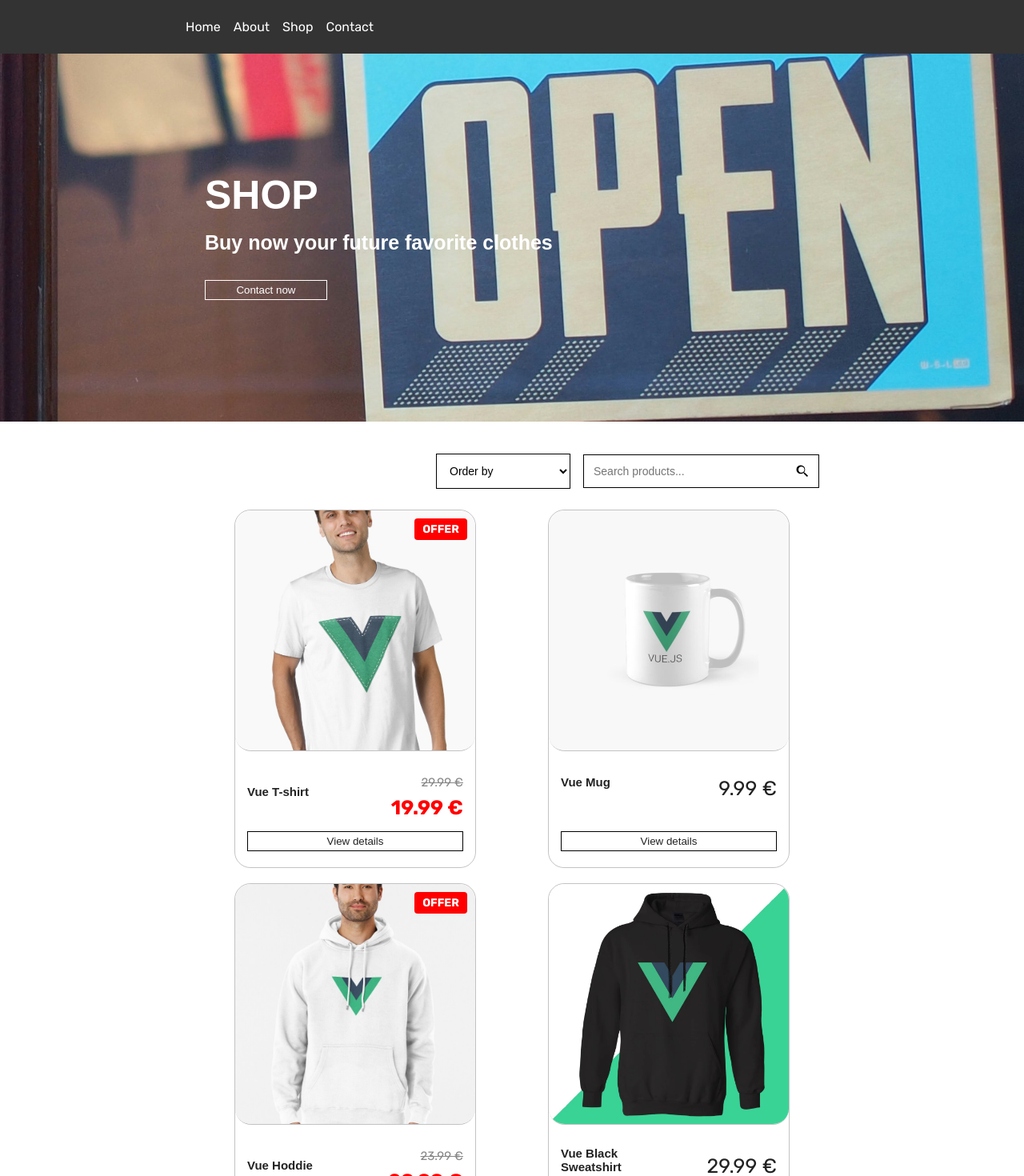
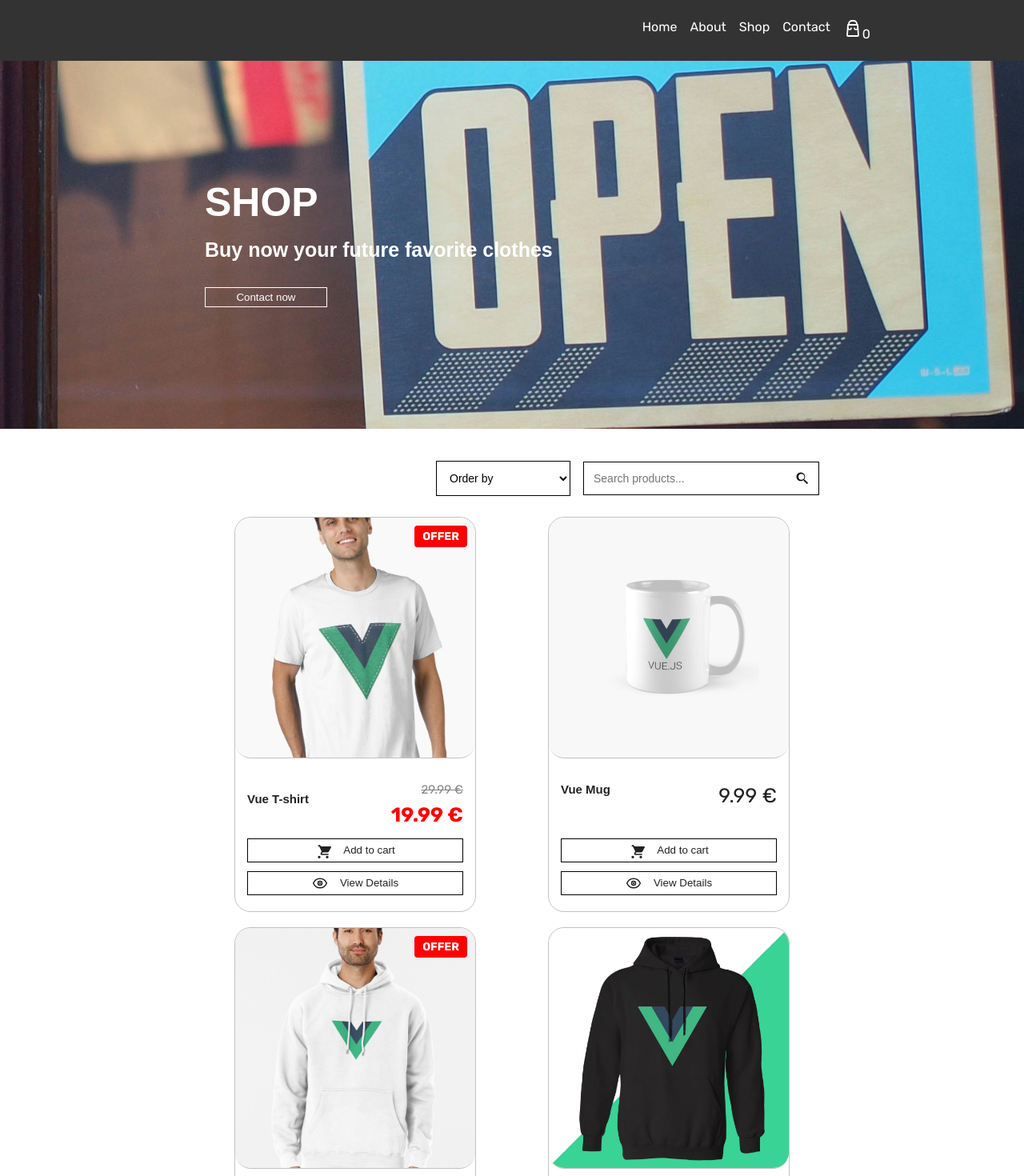
Before and after one commit to carmengm14/prueba-vue, a Vue app: page /shop in a window 1280 px wide. Shown: the top 1470 px of the page at 80% size. Built offline with nearby package versions, Linux system fonts and the light colour scheme.

Commit message:
Añadido de carrito y boton a cardDetail, icono de carrito

```diff
--- a/src/components/NavBar.vue
+++ b/src/components/NavBar.vue
@@ -5,26 +5,74 @@
       <li><router-link to="/about">About</router-link></li>
       <li><router-link to="/shop">Shop</router-link></li>
       <li><router-link to="/contact">Contact</router-link></li>
+      <li>
+        <router-link to="/shoppingCart" class="cartIcon">
+          <svg
+            xmlns="http://www.w3.org/2000/svg"
+            width="24"
+            height="24"
+            viewBox="0 0 24 24"
+            fill="none"
+          >
+            <path
+              d="M7 7V6C7 3.79086 8.79086 2 11 2H13C15.2091 2 17 3.79086 17 6V7"
+              stroke="white"
+              stroke-width="1.8"
+              stroke-linecap="round"
+              stroke-linejoin="round"
+            />
+            <path
+              d="M6 7H18L19 20C19 20.5523 18.5523 21 18 21H6C5.44772 21 5 20.5523 5 20L6 7Z"
+              stroke="white"
+              stroke-width="1.8"
+              stroke-linecap="round"
+              stroke-linejoin="round"
+            />
+            <path
+              d="M10 11C10 12.1046 9.10457 13 8 13C6.89543 13 6 12.1046 6 11"
+              stroke="white"
+              stroke-width="1.6"
+              stroke-linecap="round"
+            />
+            <path
+              d="M18 11C18 12.1046 17.1046 13 16 13C14.8954 13 14 12.1046 14 11"
+              stroke="white"
+              stroke-width="1.6"
+              stroke-linecap="round"
+            />
+          </svg>
+          <span class="cartCount">{{ cartCount }}</span>
+        </router-link>
+      </li>
     </ul>
   </nav>
 </template>
 
 <script>
+import { getCart } from "@/utils/cart.js";
+
 export default {
-  name: "NavBar"
-}
+  name: "NavBar",
+  computed: {
+    cartCount() {
+      return getCart().reduce((acc, item) => acc + item.quantity, 0);
+    },
+  },
+};
 </script>
 
 <style scoped>
 .navbar {
   background: var(--color-primario);
   padding: 1vh 15vw;
+  justify-content: center;
 }
 
 .navbar ul {
   display: flex;
   gap: 1rem;
   list-style: none;
+  justify-content: end;
 }
 
 .navbar a {
--- a/src/components/ProductCard.vue
+++ b/src/components/ProductCard.vue
@@ -1,31 +1,62 @@
 <template>
   <div class="card" @click="goToDetail">
-    <div v-if="product.offer" class="offerTag">
-      OFFER
-    </div>
-    <img :src="getImage(product.image)" :alt="product.name">
+    <div v-if="product.offer" class="offerTag">OFFER</div>
+    <img :src="getImage(product.image)" :alt="product.name" />
     <div class="infoProduct">
       <div class="infoContent">
         <h3>{{ product.name }}</h3>
         <div class="priceBox">
           <p v-if="product.offer" class="oldPrice">{{ product.oldPrice }} €</p>
-          <p :class="['', { offerPrice: product.offer }]"> {{ product.price }} €</p>
+          <p :class="['', { offerPrice: product.offer }]">{{ product.price }} €</p>
         </div>
       </div>
 
-    <button class="buttonPrincipal" style="width: 100%;" @click="goToDetail">
-        View details
+      <div class="ActionButtons">
+        <button @click.stop="addProductToCart" class="buttonPrincipal">
+          <svg width="20" height="20" style="margin-right: 15px" viewBox="0 0 24 24">
+            <path
+              fill="currentColor"
+              d="M7 4h-2l-1 2h2l3.6 7.59-1.35 2.44c-.16.28-.25.61-.25.97 0 1.1.9 2 2 2h10v-2h-10l1.1-2h7.45c.75 0 1.41-.41 1.75-1.03l3.58-6.49c.08-.14.12-.31.12-.48 0-.55-.45-1-1-1h-14zm-1 16c-1.1 0-2 .9-2 2s.9 2 2 2 2-.9 2-2-.9-2-2-2zm12 0c-1.1 0-2 .9-2 2s.9 2 2 2 2-.9 2-2-.9-2-2-2z"
+            />
+          </svg>
+          Add to cart
+        </button>
+        <button @click="goToDetail" class="buttonPrincipal">
+          <svg
+            xmlns="http://www.w3.org/2000/svg"
+            width="20"
+            height="20"
+            viewBox="0 0 24 24"
+            fill="none"
+            style="margin-right: 15px"
+          >
+            <!-- Contorno del ojo -->
+            <path
+              d="M2 12C3.8 8 7.4 5 12 5C16.6 5 20.2 8 22 12C20.2 16 16.6 19 12 19C7.4 19 3.8 16 2 12Z"
+              stroke="currentColor"
+              stroke-width="1.8"
+              stroke-linecap="round"
+              stroke-linejoin="round"
+            />
+            <!-- Iris -->
+            <circle cx="12" cy="12" r="3" stroke="currentColor" stroke-width="1.8" />
+            <!-- Pupila -->
+            <circle cx="12" cy="12" r="1.3" fill="currentColor" />
+          </svg>
+          View Details
         </button>
       </div>
-
+    </div>
   </div>
 </template>
 
 <script>
+import { addToCart } from "@/utils/cart.js";
+
 export default {
   name: "ProductCard",
   props: {
-    product: Object
+    product: Object,
   },
   methods: {
     getImage(img) {
@@ -33,14 +64,17 @@ export default {
     },
     goToDetail() {
       this.$router.push(`/product/${this.product.id}`);
-    }
-  }
-}
+    },
+    addProductToCart() {
+      addToCart(this.product);
+      alert("Has añadido correctamente un producto al carrito");
+    },
+  },
+};
 </script>
 
-
 <style scoped>
-.card{
+.card {
   position: relative;
   border: 1px solid rgba(0, 0, 0, 0.235);
   border-radius: 20px;
@@ -49,10 +83,10 @@ export default {
   display: flex;
   flex-direction: column; /* ← MUY IMPORTANTE */
 }
-.card:hover{
+.card:hover {
   cursor: pointer;
 }
-.card img{
+.card img {
   width: 300px;
   height: 300px;
   object-fit: cover;
@@ -78,19 +112,22 @@ export default {
   justify-content: space-between;
   align-items: center;
   align-content: center;
-  margin: 0.5vh 0
+  margin: 0.5vh 0;
 }
 
-.card p{
+.card p {
   font-size: 25px;
   margin: 0;
 }
 .priceBox {
   display: flex;
   flex-direction: column; /* uno encima del otro */
-  align-items: flex-end;  /* alinea a la derecha */
+  align-items: flex-end; /* alinea a la derecha */
 }
-
-
-
+.ActionButtons {
+  display: flex;
+  flex-direction: column;
+  justify-content: center;
+  gap: 1px;
+}
 </style>
--- a/src/router/index.js
+++ b/src/router/index.js
@@ -6,6 +6,7 @@ import AboutView from "@/views/AboutView.vue";
 import ContactView from "@/views/ContactView.vue";
 import ShopView from "@/views/ShopView.vue";
 import ProductDetail from "@/views/ProductDetail.vue";
+import ShoppingCartView from "@/views/ShoppingCartView.vue";
 
 Vue.use(VueRouter);
 
@@ -35,7 +36,13 @@ const routes = [
   name: 'ProductDetail',
   component: ProductDetail,
   props: true
-}
+  },
+  {
+    path: '/shoppingCart',
+    name: 'ShoppingCartView',
+    component: ShoppingCartView,
+    props: true
+  }
 ];
 
 const router = new VueRouter({
--- /dev/null
+++ b/src/utils/cart.js
@@ -0,0 +1,22 @@
+export function getCart() {
+  return JSON.parse(localStorage.getItem("cart")) || [];
+}
+
+export function saveCart(cart) {
+  localStorage.setItem("cart", JSON.stringify(cart));
+}
+
+export function addToCart(product) {
+  const cart = getCart();
+
+  // Si ya existe, aumentar cantidad
+  const existing = cart.find(item => item.id === product.id);
+
+  if (existing) {
+    existing.quantity += 1;
+  } else {
+    cart.push({ ...product, quantity: 1 });
+  }
+
+  saveCart(cart);
+}
--- a/src/views/ProductDetail.vue
+++ b/src/views/ProductDetail.vue
@@ -1,15 +1,11 @@
 <template>
   <div class="contenidos-principales">
     <div class="productDetail">
-
       <ComeBackBtn />
 
       <div v-if="product" class="detailContainer">
-
         <div class="imageContainer">
-         <div v-if="product.offer" class="offerTag">
-            OFFER
-        </div>
+          <div v-if="product.offer" class="offerTag">OFFER</div>
           <img :src="require(`@/assets/${product.image}`)" :alt="product.name" />
         </div>
 
@@ -17,45 +13,52 @@
           <h1>{{ product.name }}</h1>
           <div class="priceBox">
             <p v-if="product.offer" class="oldPrice">{{ product.oldPrice }} €</p>
-          <p :class="['price', { offerPrice: product.offer }]"> {{ product.price }} €</p>
+            <p :class="['price', { offerPrice: product.offer }]">{{ product.price }} €</p>
           </div>
           <p class="description">{{ product.shortDescription }}</p>
-        <button class="buttonPrincipal" @click.stop="$inBuildingProccess">
+          <button class="buttonPrincipal" @click.stop="addProductToCart">
             <svg width="20" height="20" style="margin-right: 15px" viewBox="0 0 24 24">
-                <path fill="currentColor" d="M7 4h-2l-1 2h2l3.6 7.59-1.35 2.44c-.16.28-.25.61-.25.97 0 1.1.9 2 2 2h10v-2h-10l1.1-2h7.45c.75 0 1.41-.41 1.75-1.03l3.58-6.49c.08-.14.12-.31.12-.48 0-.55-.45-1-1-1h-14zm-1 16c-1.1 0-2 .9-2 2s.9 2 2 2 2-.9 2-2-.9-2-2-2zm12 0c-1.1 0-2 .9-2 2s.9 2 2 2 2-.9 2-2-.9-2-2-2z"/>
-            </svg> Add to cart
+              <path
+                fill="currentColor"
+                d="M7 4h-2l-1 2h2l3.6 7.59-1.35 2.44c-.16.28-.25.61-.25.97 0 1.1.9 2 2 2h10v-2h-10l1.1-2h7.45c.75 0 1.41-.41 1.75-1.03l3.58-6.49c.08-.14.12-.31.12-.48 0-.55-.45-1-1-1h-14zm-1 16c-1.1 0-2 .9-2 2s.9 2 2 2 2-.9 2-2-.9-2-2-2zm12 0c-1.1 0-2 .9-2 2s.9 2 2 2 2-.9 2-2-.9-2-2-2z"
+              />
+            </svg>
+            Add to cart
           </button>
         </div>
       </div>
 
       <p v-else>Producto no encontrado</p>
-
     </div>
   </div>
 </template>
 
-
 <script>
 import products from "@/jsonPruebas/products.json";
 import ComeBackBtn from "@/components/ComeBackBtn.vue";
+import { addToCart } from "@/utils/cart.js";
 
 export default {
   name: "ProductDetail",
   props: ["id"],
   computed: {
     product() {
-      return products.find(p => p.id == this.id);
-    }
+      return products.find((p) => p.id == this.id);
     },
-  components:{
-    ComeBackBtn
-  }
-}
+  },
+  components: {
+    ComeBackBtn,
+  },
+  methods: {
+    addProductToCart() {
+      addToCart(this.product);
+      alert("Producto añadido al carrito");
+    },
+  },
+};
 </script>
 
-
 <style scoped>
-
 /* Contenedor principal: imagen izquierda + info derecha */
 .detailContainer {
   display: flex;
@@ -65,7 +68,7 @@ export default {
 }
 
 /* Imagen */
-.imageContainer{
+.imageContainer {
   position: relative;
 }
 .imageContainer img {
@@ -91,7 +94,7 @@ export default {
 .priceBox {
   display: flex;
   flex-direction: column; /* uno encima del otro */
-  align-items: flex-start;  /* alinea a la derecha */
+  align-items: flex-start; /* alinea a la derecha */
 }
 .description {
   font-size: 18px;
@@ -99,14 +102,14 @@ export default {
 }
 @media (max-width: 768px) {
   .detailContainer {
-    flex-direction: column;   /* ← uno debajo del otro */
-    align-items: center;      /* centra todo */
-    text-align: justify;       /* opcional, queda más bonito */
+    flex-direction: column; /* ← uno debajo del otro */
+    align-items: center; /* centra todo */
+    text-align: justify; /* opcional, queda más bonito */
   }
 
   .imageContainer img {
-    width: 100%;              /* que la imagen se adapte al móvil */
-    max-width: 350px;         /* límite para que no sea gigante */
+    width: 100%; /* que la imagen se adapte al móvil */
+    max-width: 350px; /* límite para que no sea gigante */
     height: auto;
   }
 
@@ -114,5 +117,4 @@ export default {
     width: 100%;
   }
 }
-
 </style>
--- a/src/views/ShopView.vue
+++ b/src/views/ShopView.vue
@@ -129,4 +129,21 @@ export default {
   background: #000;
   color: #fff;
 }
+@media (max-width: 768px) {
+  .content {
+    flex-direction: column; /* uno debajo del otro */
+    align-items: stretch; /* que ocupen todo el ancho */
+    gap: 10px; /* separación más pequeña */
+    width: 100%;
+    margin-bottom: 20px;
+  }
+
+  .content > * {
+    width: 100%; /* cada filtro ocupa todo el ancho */
+  }
+
+  .products {
+    margin-top: 2vh;
+  }
+}
 </style>
--- /dev/null
+++ b/src/views/ShoppingCartView.vue
@@ -0,0 +1,188 @@
+<template>
+  <div class="contenidos-principales">
+    <div class="">
+      <ComeBackBtn />
+      <div class="contenidos-principales">
+        <h1>Your Shopping Cart</h1>
+
+        <div v-if="cart.length === 0" class="emptyCart">
+          <h2>SHOPPING CART IS EMPTY</h2>
+          <router-link to="/shop" class="goShopping">GO SHOPPING NOW</router-link>
+        </div>
+
+        <div v-else class="cartList">
+          <div v-for="item in cart" :key="item.id" class="cartItem">
+            <img :src="require(`@/assets/${item.image}`)" />
+
+            <div class="info">
+              <h3>{{ item.name }}</h3>
+              <p>{{ item.price }} €</p>
+
+              <label>
+                Quantity:
+                <select v-model="item.quantity" @change="updateQuantity">
+                  <option v-for="n in 10" :key="n" :value="n">{{ n }}</option>
+                </select>
+              </label>
+              <br /><br />
+
+              <button
+                @click="removeItem(item.id)"
+                style="border: none; background-color: transparent !important"
+              >
+                <svg
+                  xmlns="http://www.w3.org/2000/svg"
+                  width="24"
+                  height="24"
+                  viewBox="0 0 24 24"
+                  fill="none"
+                >
+                  <path
+                    d="M3 6H5H21"
+                    stroke="#ff3b3b"
+                    stroke-width="2"
+                    stroke-linecap="round"
+                  />
+                  <path
+                    d="M8 6V4C8 3.44772 8.44772 3 9 3H15C15.5523 3 16 3.44772 16 4V6"
+                    stroke="#ff3b3b"
+                    stroke-width="2"
+                    stroke-linecap="round"
+                  />
+                  <path
+                    d="M19 6L18.2 20.2C18.15 21.15 17.35 22 16.4 22H7.6C6.65 22 5.85 21.15 5.8 20.2L5 6"
+                    stroke="#ff3b3b"
+                    stroke-width="2"
+                  />
+                  <path
+                    d="M10 11V17"
+                    stroke="#ff3b3b"
+                    stroke-width="2"
+                    stroke-linecap="round"
+                  />
+                  <path
+                    d="M14 11V17"
+                    stroke="#ff3b3b"
+                    stroke-width="2"
+                    stroke-linecap="round"
+                  />
+                </svg>
+              </button>
+            </div>
+          </div>
+
+          <div class="cartInfo">
+            <h2>Total:</h2>
+            <p class="totalPrice">{{ totalPrice }}€</p>
+          </div>
+
+          <button class="clearBtn" @click="clearCart">Clear cart</button>
+        </div>
+      </div>
+    </div>
+  </div>
+</template>
+
+<script>
+import ComeBackBtn from "@/components/ComeBackBtn.vue";
+import { getCart, saveCart } from "@/utils/cart.js";
+
+export default {
+  name: "ShoppingCartView",
+  components: {
+    ComeBackBtn,
+  },
+  data() {
+    return {
+      cart: getCart(),
+    };
+  },
+  computed: {
+    totalPrice() {
+      return this.cart
+        .reduce((acc, item) => acc + item.price * item.quantity, 0)
+        .toFixed(2);
+    },
+  },
+  methods: {
+    removeItem(id) {
+      this.cart = this.cart.filter((item) => item.id !== id);
+      saveCart(this.cart);
+    },
+    clearCart() {
+      this.cart = [];
+      saveCart([]);
+    },
+    updateQuantity() {
+      saveCart(this.cart);
+    },
+  },
+};
+</script>
+
+<style scoped>
+.emptyCart {
+  text-align: center;
+  margin-top: 50px;
+}
+
+.emptyCart h2 {
+  font-size: 28px;
+  margin-bottom: 20px;
+  letter-spacing: 1px;
+}
+
+.goShopping {
+  display: inline-block;
+  padding: 12px 25px;
+  border: 1px solid #000;
+  text-decoration: none;
+  color: inherit;
+  transition: 0.3s ease;
+}
+
+.goShopping:hover {
+  background: #000;
+  color: #fff;
+}
+
+.cartList {
+  display: flex;
+  flex-direction: column;
+  gap: 20px;
+}
+
+.cartItem {
+  display: flex;
+  gap: 20px;
+  border-bottom: 1px solid #ccc;
+  padding-bottom: 20px;
+}
+
+.cartItem img {
+  width: 120px;
+  height: 150px;
+  object-fit: cover;
+}
+
+.clearBtn {
+  margin-top: 20px;
+  padding: 10px 20px;
+  border: 1px solid #000;
+  background: transparent;
+  cursor: pointer;
+}
+
+.cartInfo {
+  display: flex;
+  justify-content: flex-end;
+  align-items: center;
+  gap: 15px;
+  margin-top: 20px;
+}
+
+.totalPrice {
+  font-size: 25px;
+  font-weight: bold;
+}
+</style>
```
Lines whose indentation alone changed are shown as unchanged.
